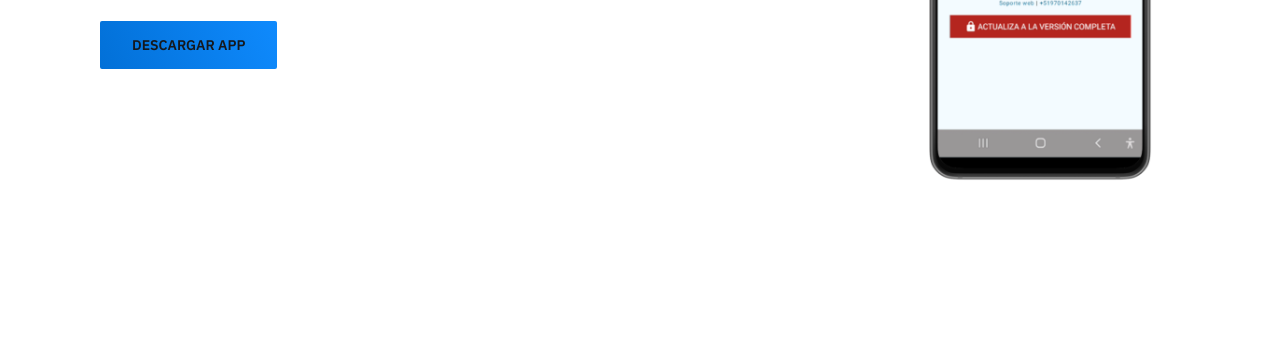
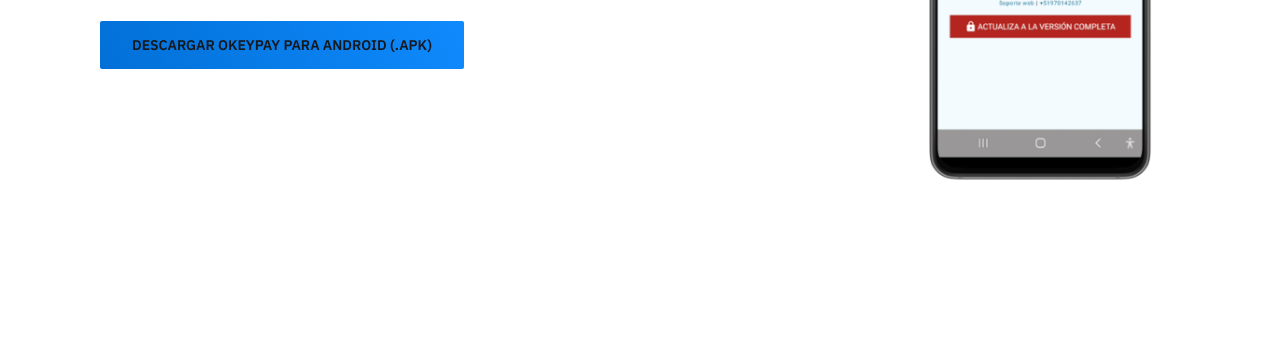
Before and after one commit to enlacee/okeypay, a website: page docs/index.html in a window 1280 px wide. Shown: the part 462-800 px from the top of the page. Drawn offline with nearby package versions, Linux system fonts and the light colour scheme.

Commit message:
udpate: update button downdload apk

```diff
--- a/docs/index.html
+++ b/docs/index.html
@@ -43,7 +43,7 @@
 
 
                             <div class="hero-cta">
-                                <a class="button button-primary" href="apk/OkeyPay.apk">Descargar App</a>
+                                <a class="button button-primary" href="apk/OkeyPay.apk">Descargar OkeyPay para Android (.APK)</a>
                                 <!-- <a class="button button-whatsapp" href="https://wa.me/51970142637">¡Contactar por WhatsApp!</a> -->
                             </div>
 						</div>
```
